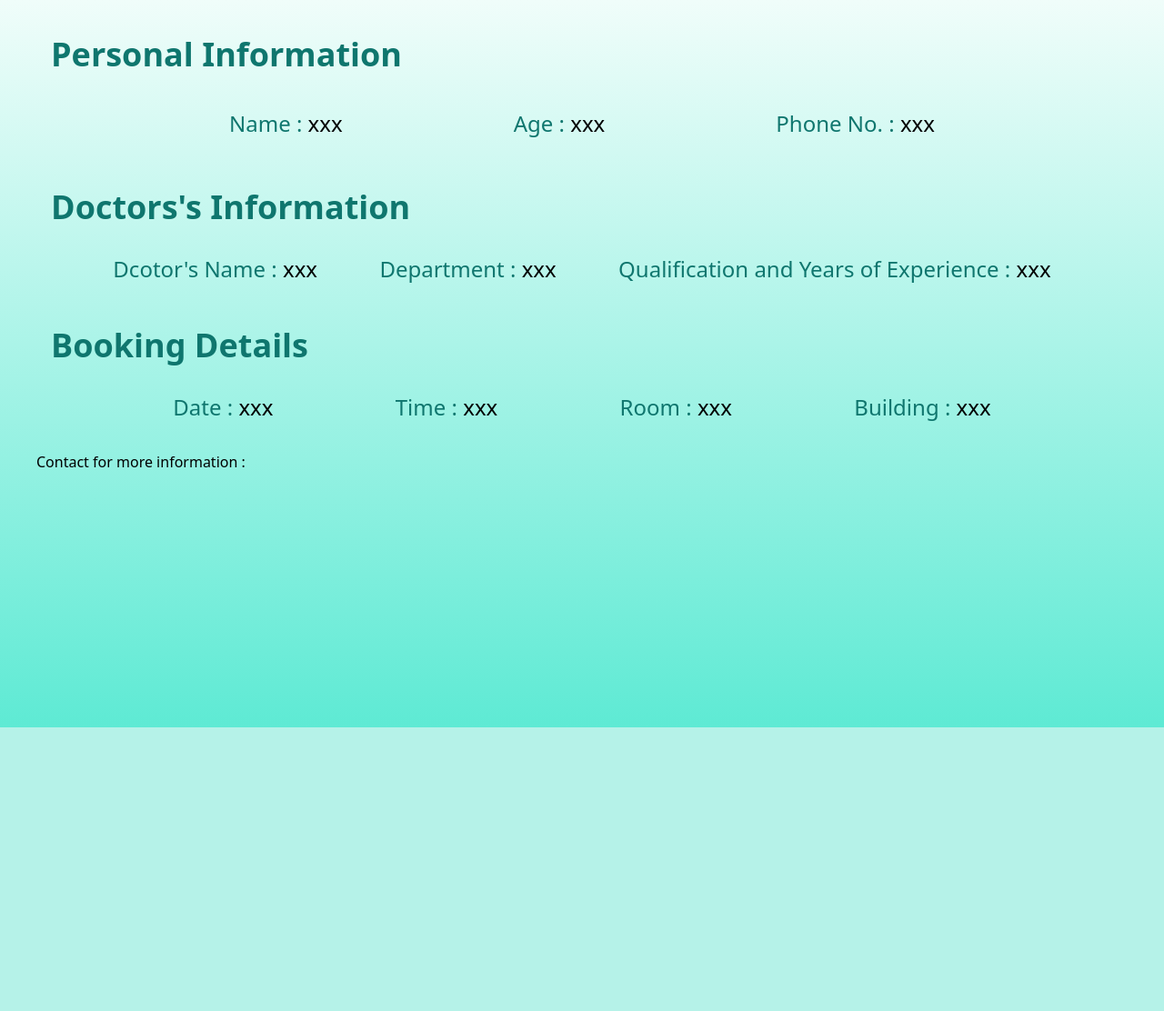
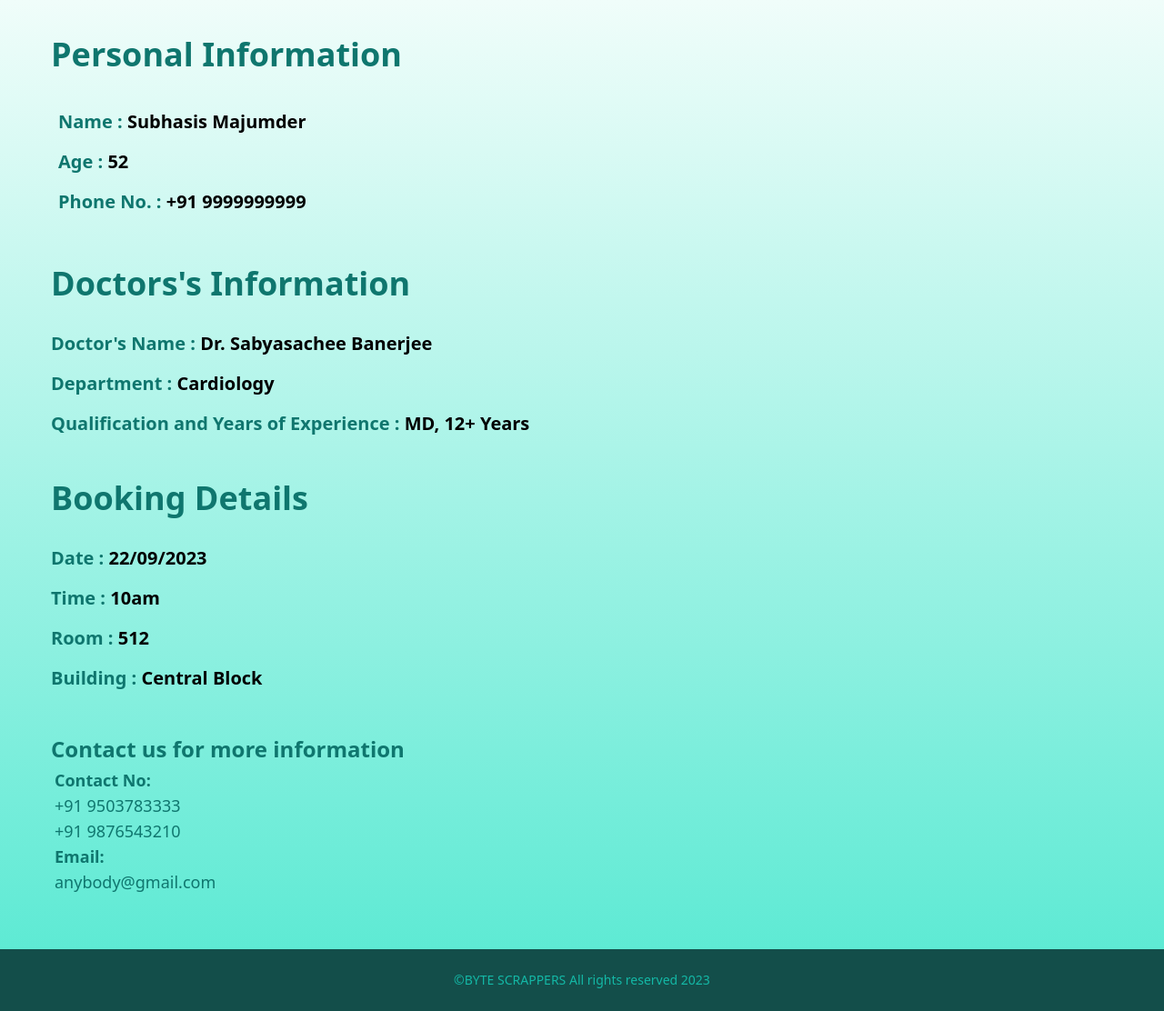
Before and after one commit to rajarshigit14/AI-Doctor-Appointment, a Python web app: template templates/End.html in a window 1280 px wide. Shown: the whole page at 91% size. Before the commit the page ends 800 px from the top, so only its background shows below. Run offline with Jinja, Linux system fonts and the light colour scheme; the template is opened without the code that fills it, so the values that code supplies are empty; style sheets or scripts are compiled from the project's sources.

Commit message:
Update End.html

```diff
--- a/templates/End.html
+++ b/templates/End.html
@@ -3,70 +3,81 @@
 <head>
     <meta charset="UTF-8">
     <meta name="viewport" content="width=device-width, initial-scale=1.0">
-    <title>End Page</title>
+    <title>Appointment Confirmation</title>
     <link rel="stylesheet" href="output.css">
     <link rel="preconnect" href="https://fonts.googleapis.com">
 </head>
 <body class="bg-teal-50">
-    <div class="container px-10 py-6 bg-gradient-to-b from-teal-50 to-teal-300 ... mx-auto  h-screen">
+    <div class="container px-10 py-6 bg-gradient-to-b from-teal-50 to-teal-300 ... mx-auto  h-max">
         <h2 class="text-4xl text-teal-700 p-4 font-bold">Personal Information</h2>
         <form action="#" method="GET">
-            <div class="flex justify-evenly p-6 text-2xl">
+            <div class="p-6 text-xl">
                 <div class="mb-4 ">
-                    <span class=" text-teal-700">Name : </span>
-                    <span class="text-black">xxx</span>
+                    <span class=" text-teal-700 font-semibold">Name : </span>
+                    <span class="text-black font-semibold">Subhasis Majumder</span>
                 </div>
                 <div class="mb-4">
-                    <span class=" text-teal-700">Age : </span>
-                    <span class="text-black">xxx</span>
+                    <span class=" text-teal-700 font-semibold">Age : </span>
+                    <span class="text-black font-semibold">52</span>
                 </div>
                 <div class="mb-4">
-                    <span class=" text-teal-700">Phone No. : </span>
-                    <span class="text-black">xxx</span>
+                    <span class=" text-teal-700 font-semibold">Phone No. : </span>
+                    <span class="text-black font-semibold">+91 9999999999</span>
                 </div>
             </div>
         </form>
         <h2 class="text-4xl text-teal-700 p-4 font-bold">Doctors's Information</h2>
         <form action="#" method="GET">
-            <div class="flex justify-evenly p-4 text-2xl">
+            <div class="p-4 text-xl">
                 <div class="mb-4 ">
-                    <span class=" text-teal-700"> Dcotor's Name : </span>
-                    <span class="text-black">xxx</span>
+                    <span class=" text-teal-700 font-semibold"> Doctor's Name : </span>
+                    <span class="text-black font-semibold">Dr. Sabyasachee Banerjee</span>
                 </div>
                 <div class="mb-4">
-                    <span class=" text-teal-700">Department : </span>
-                    <span class="text-black">xxx</span>
+                    <span class=" text-teal-700 font-semibold">Department : </span>
+                    <span class="text-black font-semibold">Cardiology</span>
                 </div>
                 <div class="mb-4">
-                    <span class=" text-teal-700">Qualification and Years of Experience : </span>
-                    <span class="text-black">xxx</span>
+                    <span class=" text-teal-700 font-semibold">Qualification and Years of Experience : </span>
+                    <span class="text-black font-semibold">MD, 12+ Years</span>
                 </div>
             </div>
         </form>
         <h2 class="text-4xl text-teal-700 p-4 font-bold">Booking Details</h2>
         <form action="#" method="GET">
-            <div class="flex justify-evenly p-4 text-2xl">
+            <div class="p-4 text-xl">
                 <div class="mb-4 ">
-                    <span class=" text-teal-700"> Date : </span>
-                    <span class="text-black">xxx</span>
+                    <span class=" text-teal-700 font-semibold"> Date : </span>
+                    <span class="text-black font-semibold">22/09/2023</span>
                 </div>
                 <div class="mb-4">
-                    <span class=" text-teal-700">Time : </span>
-                    <span class="text-black">xxx</span>
+                    <span class=" text-teal-700 font-semibold">Time : </span>
+                    <span class="text-black font-semibold">10am</span>
                 </div>
                 <div class="mb-4">
-                    <span class=" text-teal-700">Room : </span>
-                    <span class="text-black">xxx</span>
+                    <span class=" text-teal-700 font-semibold">Room : </span>
+                    <span class="text-black font-semibold">512</span>
                 </div>
                 <div class="mb-4">
-                    <span class=" text-teal-700">Building : </span>
-                    <span class="text-black">xxx</span>
+                    <span class=" text-teal-700 font-semibold">Building : </span>
+                    <span class="text-black font-semibold">Central Block</span>
                 </div>
             </div>
         </form>
-        <div class="mb-4">
-            <p>Contact for more information : </p>
+        <div class="mb-4 text-teal-700 font-bold text-2xl p-4">
+            <p>Contact us for more information</p>
+            <div class="text-lg font-normal p-1">
+                <p class="font-semibold">Contact No:</p>
+                <p>+91 9503783333 </p>
+                <p>+91 9876543210</p>
+                <p class="font-semibold">Email: </p>
+                <p>anybody@gmail.com</p>
+            </div>
         </div>
+    </div>
+    <!--Footer-->
+    <div  class="flex flex-col text-teal-500 bg-teal-900 p-16 text-sm py-6 mx-auto h-max items-center justify-center font-sans" id="footer">
+        ©BYTE SCRAPPERS All rights reserved 2023
     </div>
 </body>
 </html>
```
